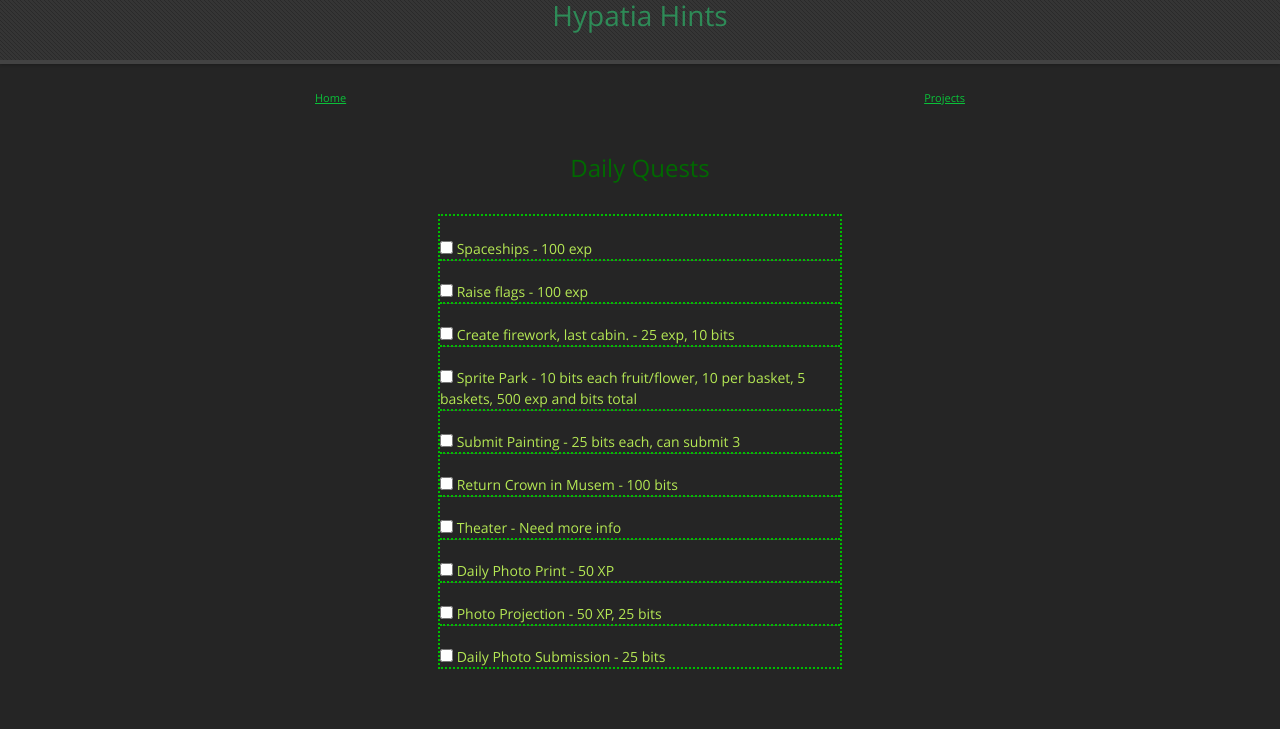
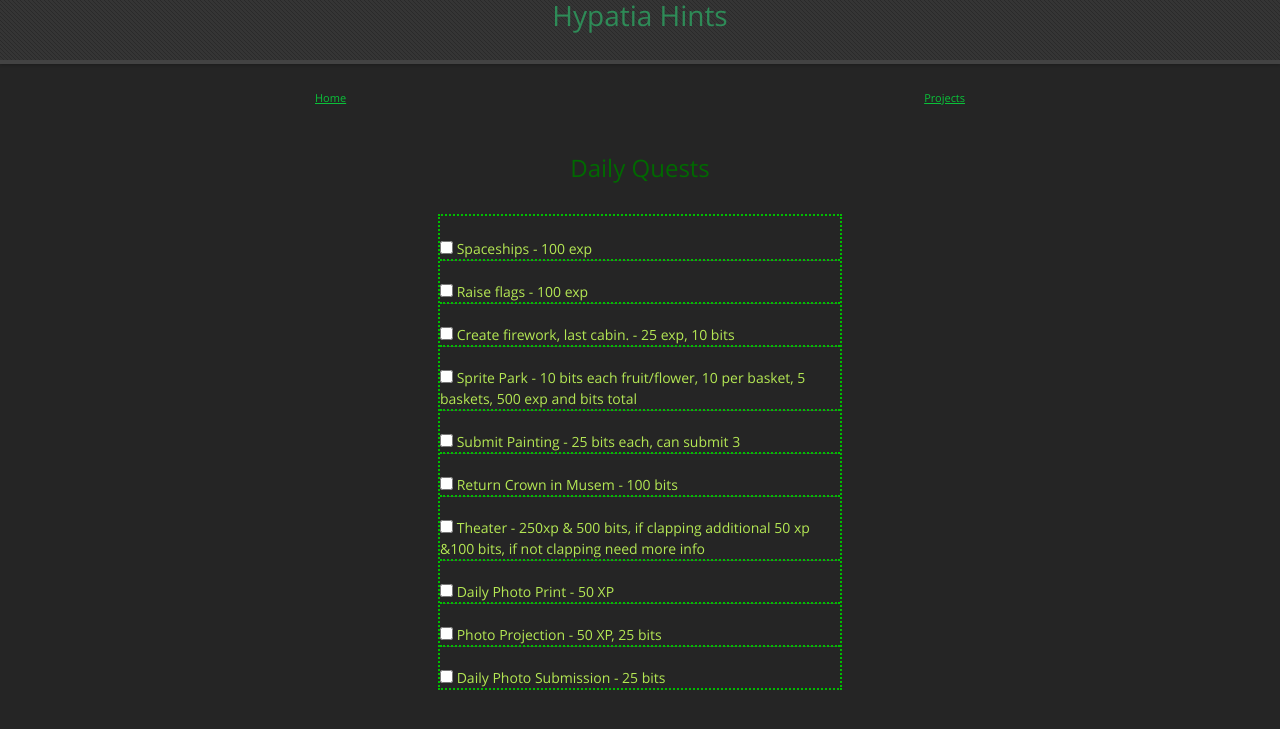
Before and after one commit to LunarTiger/hypatia, a Jekyll site: the page built from index.md, in a window 1280 px wide. Shown: the top 729 px of the page. Built offline with Jekyll 4.4.1, drawn with Linux system fonts in a browser that asks for light colours; our own code applies the rules of GitHub Pages for plain Markdown files.

Commit message:
added theater info

```diff
--- a/index.md
+++ b/index.md
@@ -9,7 +9,7 @@
 	<input type="checkbox"> Sprite Park - 10 bits each fruit/flower, 10 per basket, 5 baskets, 500 exp and bits total<hr />
 	<input type="checkbox"> Submit Painting - 25 bits each, can submit 3<hr />
 	<input type="checkbox"> Return Crown in Musem - 100 bits<hr />
-	<input type="checkbox"> Theater - Need more info<hr />
+	<input type="checkbox"> Theater - 250xp &amp; 500 bits, if clapping additional 50 xp &amp;100 bits, if not clapping need more info<hr />
 	<input type="checkbox"> Daily Photo Print - 50 XP<hr />
 	<input type="checkbox"> Photo Projection - 50 XP, 25 bits<hr />
 	<input type="checkbox"> Daily Photo Submission - 25 bits
```
